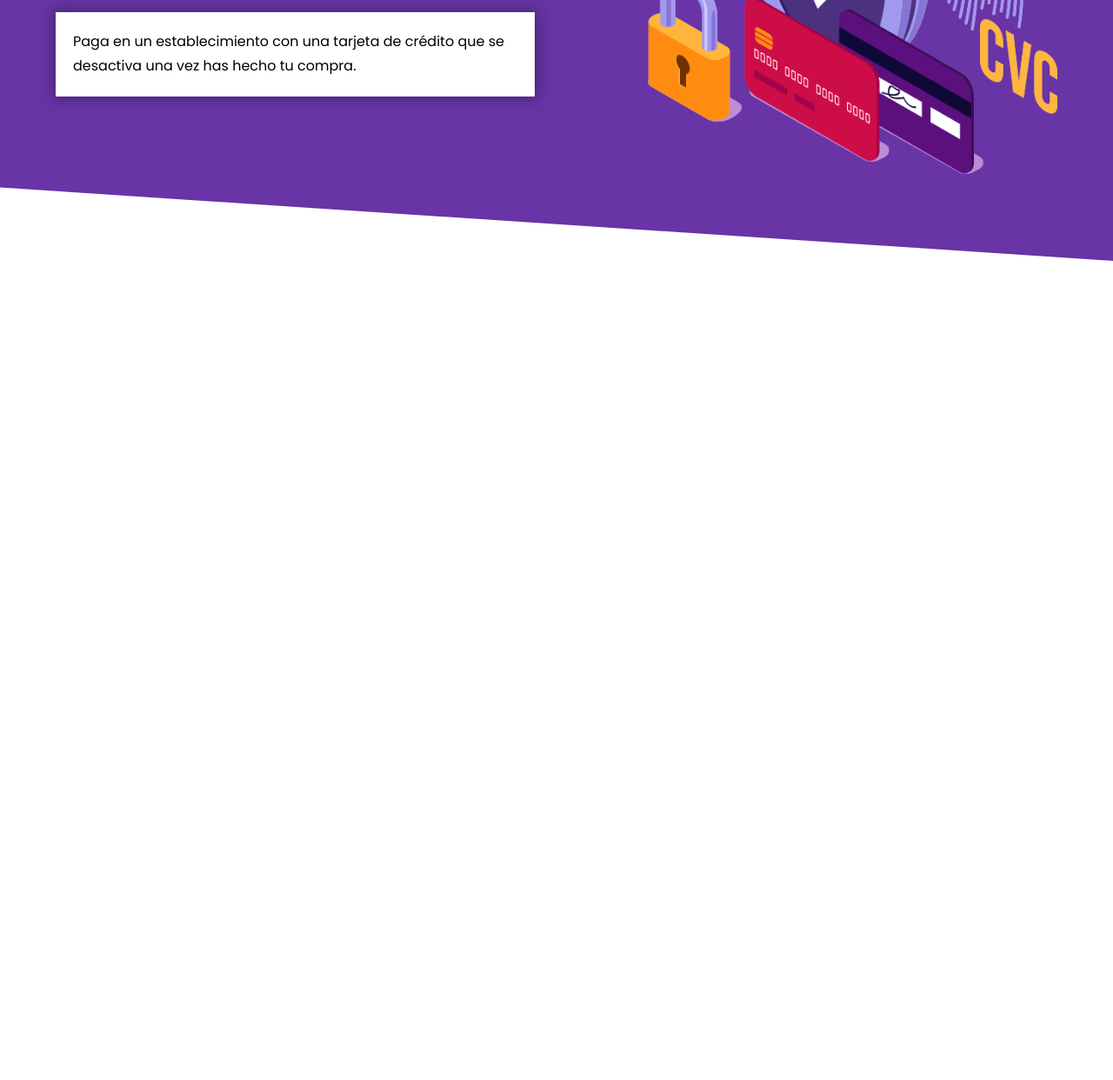
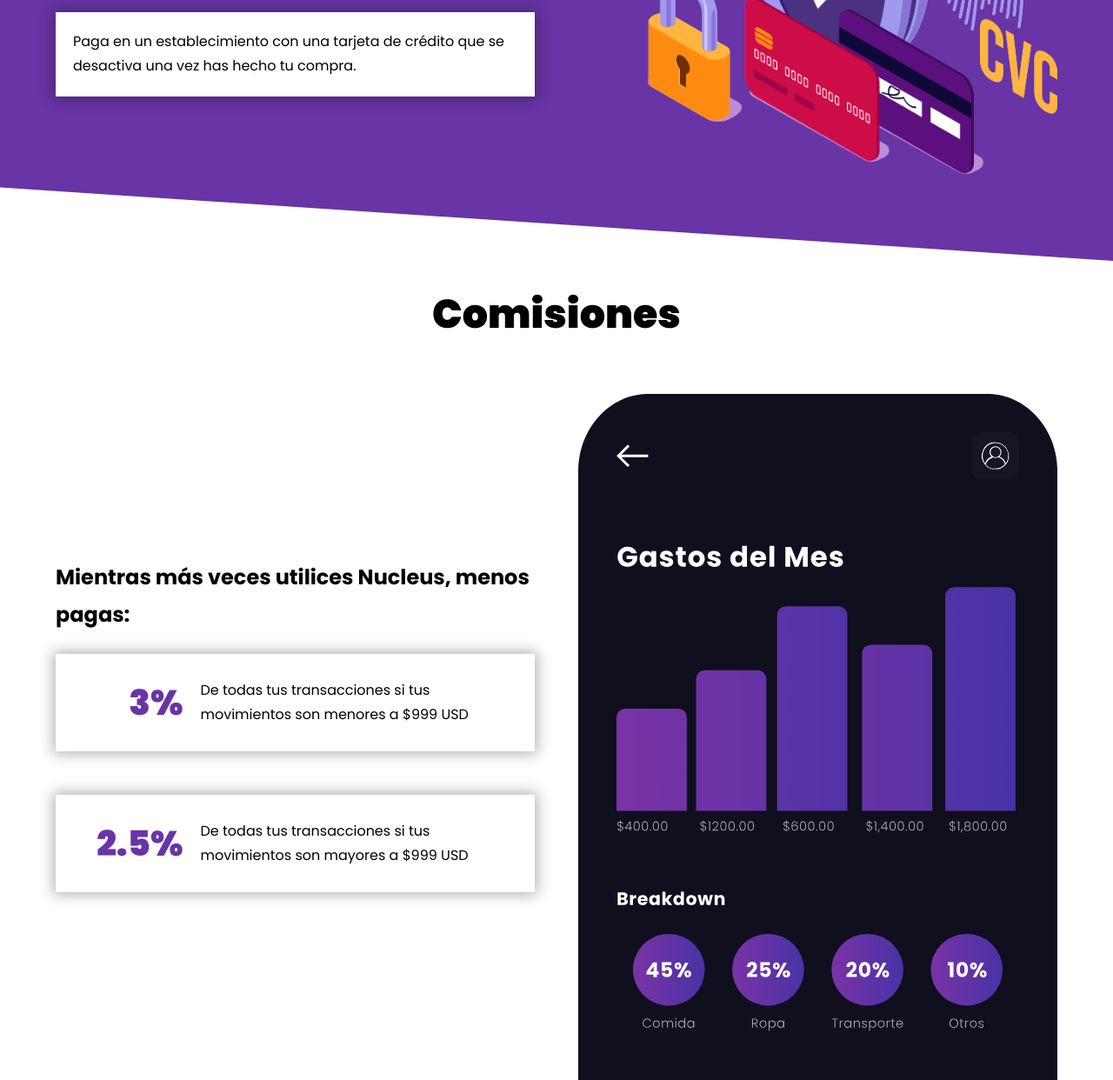
Before and after one commit to BrandonSGC/Nucleus-Wallet, a plain HTML site: page index.html in a window 1280 px wide. Shown: the part 2452-3694 px from the top of the page at 87% size. Before the commit the page ends 2752 px from the top, so only its background shows below. Drawn offline with Linux system fonts and the light colour scheme.

Commit message:
Se finaliza seccion de comisiones.

```diff
--- a/css/styles.css
+++ b/css/styles.css
@@ -216,10 +216,35 @@ img {
     transition-duration: 300ms;
 }
 
+@media (min-width: 768px) {
+    .listado__elemento--2columnas {
+        display: flex;
+        justify-content: space-between;
+        align-items: center;
+        gap: 2rem;
+    }
+}
+
 .listado__heading {
     color: var(--primario);
     font-size: 3rem;
     margin: 0;
+}
+
+.listado__numero {
+    font-size: 6rem;
+    margin: 0;
+    font-weight: 900;
+    color: var(--primario);
+    text-align: center;
+}
+
+@media (min-width: 768px) {
+    .listado__numero {
+        flex-basis: 20rem;
+        text-align: right;
+        font-size: 4rem;
+    }
 }
 
 .listado__texto {
@@ -229,6 +254,7 @@ img {
 .listado__elemento:hover {
     transform: scale(1.1);
 }
+
 
 
 /* Seccion Seguridad */
@@ -256,5 +282,34 @@ img {
     }
 }
 
+/* Seccion Comisiones */
 
-/* Seccion Comisiones */
+@media (min-width: 768px) {
+    .comisiones__grid {
+        display: grid;
+        grid-template-columns: repeat(2, 1fr);
+        column-gap: 5rem;
+        align-items: flex-end;
+    }
+}
+
+@media (min-width: 998px) {
+    .comisiones__grid {
+        align-items: center;
+    }
+}
+
+.comisiones__texto {
+    text-align: center;
+    font-size: 2.4rem;
+    font-weight: 700;
+}
+
+@media (min-width: 768px) {
+    .comisiones__texto {
+        text-align: left;
+    }
+}
+
+
+/* Seccion Testimoniales */
--- a/index.html
+++ b/index.html
@@ -109,5 +109,41 @@
         </div>
     </section>
 
+    <section class="comisiones">
+        <div class="comisiones__contenedor">
+            <h2 class="comisiones__heading">Comisiones</h2>
+            <div class="comisiones__grid">
+                <div class="listado">
+                    <div class="comisiones__contenido">
+                        <p class="comisiones__texto">
+                            Mientras más veces utilices Nucleus, menos pagas:
+                        </p>
+                    </div>
+                    <div class="listado__elemento listado__elemento--2columnas">
+                        <p class="listado__numero">3%</p>
+                        <p class="listado__texto">
+                            De todas tus transacciones si tus movimientos son
+                            menores a $999 USD
+                        </p>
+                    </div>
+
+                    <div class="listado__elemento listado__elemento--2columnas">
+                        <p class="listado__numero">2.5%</p>
+                        <p class="listado__texto">
+                            De todas tus transacciones si tus movimientos son
+                            mayores a $999 USD
+                        </p>
+                    </div>
+                </div>
+
+                <div class="comisiones__imagen">
+                    <img src="/img/app_3.svg" alt="">
+                </div>
+            </div>
+        </div>
+    </section>
+
+
+
 </body>
 </html>
```
